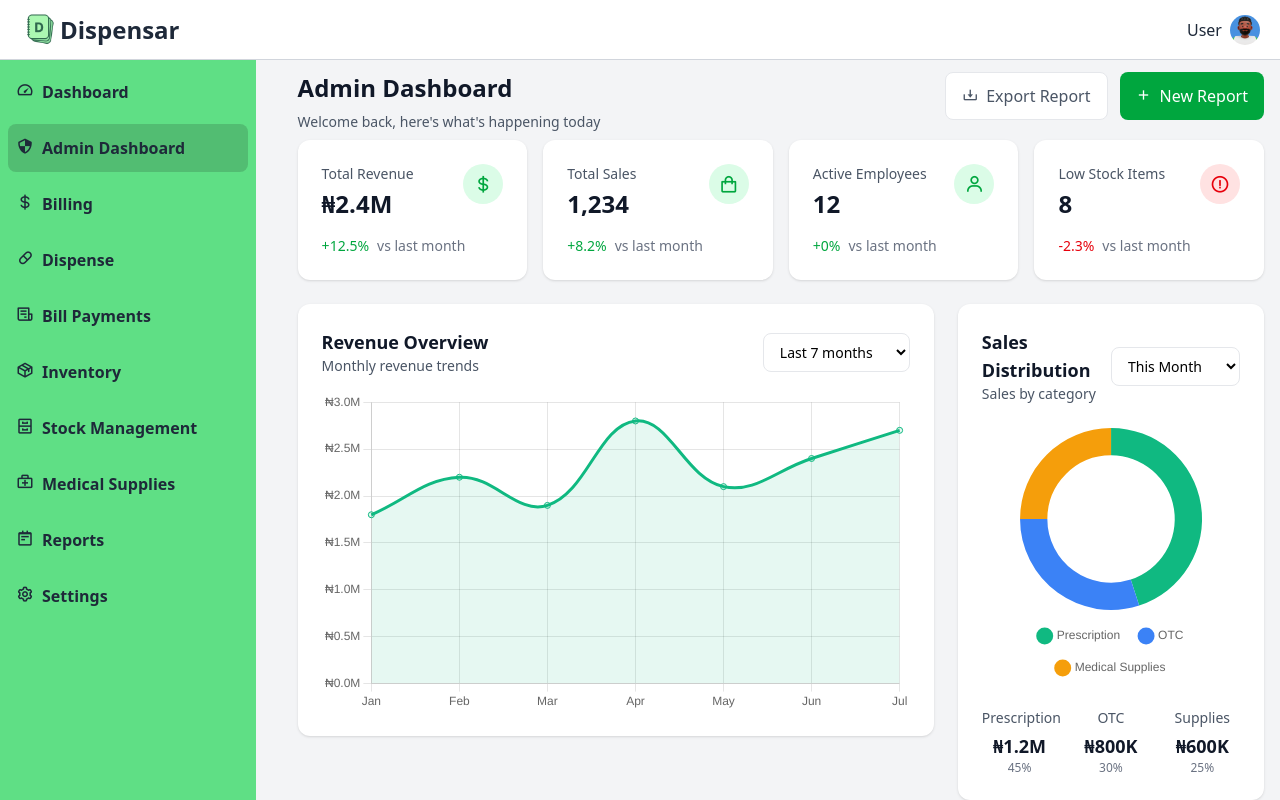
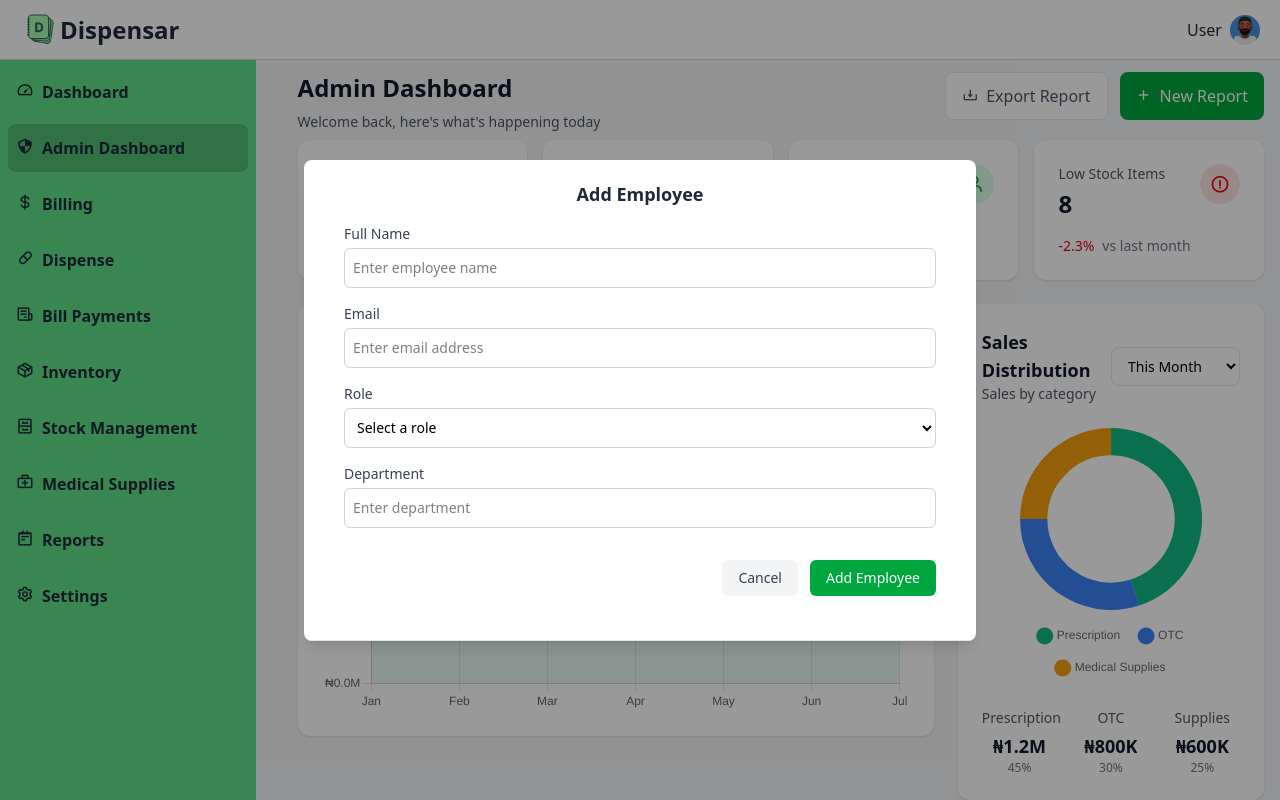
Before and after one commit to zimcodes1/Dispensar, a React (Vite) app in the folder client/: page /admin in a window 1280 px wide. Shown: the top 800 px of the page. Built offline with nearby package versions, Linux system fonts and the light colour scheme.

Commit message:
feat: add AddEmployeeModal component and integrate it into AdminDashboard

```diff
--- a/client/package.json
+++ b/client/package.json
@@ -24,6 +24,7 @@
     "@types/react": "^19.1.16",
     "@types/react-dom": "^19.1.9",
     "@vitejs/plugin-react": "^5.0.4",
+    "baseline-browser-mapping": "^2.9.18",
     "eslint": "^9.36.0",
     "eslint-plugin-react-hooks": "^5.2.0",
     "eslint-plugin-react-refresh": "^0.4.22",
--- /dev/null
+++ b/client/src/components/AdminDashboard/AddEmployeeModal.tsx
@@ -0,0 +1,75 @@
+
+
+function AddEmployeeModal({ onClose }: { onClose: () => void }) {
+    return (
+        <div
+            className="fixed inset-0 z-50 flex items-center justify-center bg-black/40 p-4"
+            onClick={(e) => {
+                if (e.target === e.currentTarget) onClose();
+            }}
+        >
+            <div className="bg-white w-full max-w-2xl rounded-lg shadow-lg overflow-hidden">
+                {/* header */}
+                <div className="flex flex-col items-center justify-start px-10 py-5 border-b border-gray-200">
+                    <h3 className="text-lg font-semibold text-gray-800">Add Employee</h3>
+                    <form className="w-full space-y-4 mt-4">
+                        <div>
+                            <label className="block text-sm font-medium text-gray-700">Full Name</label>
+                            <input
+                                type="text"
+                                placeholder="Enter employee name"
+                                className="mt-1 h-10 w-full p-2 border border-gray-300 rounded-md bg-white text-sm"
+                            />
+                        </div>
+
+                        <div>
+                            <label className="block text-sm font-medium text-gray-700">Email</label>
+                            <input
+                                type="email"
+                                placeholder="Enter email address"
+                                className="mt-1 h-10 w-full p-2 border border-gray-300 rounded-md bg-white text-sm"
+                            />
+                        </div>
+
+                        <div>
+                            <label className="block text-sm font-medium text-gray-700">Role</label>
+                            <select className="mt-1 h-10 w-full p-2 border border-gray-300 rounded-md bg-white text-sm">
+                                <option value="">Select a role</option>
+                                <option value="admin">Admin</option>
+                                <option value="manager">Manager</option>
+                                <option value="employee">Employee</option>
+                            </select>
+                        </div>
+
+                        <div>
+                            <label className="block text-sm font-medium text-gray-700">Department</label>
+                            <input
+                                type="text"
+                                placeholder="Enter department"
+                                className="mt-1 h-10 w-full p-2 border border-gray-300 rounded-md bg-white text-sm"
+                            />
+                        </div>
+
+                        <div className="flex justify-end space-x-3 pt-4 pb-6">
+                            <button
+                                type="button"
+                                onClick={onClose}
+                                className="px-4 py-2 text-sm font-medium text-gray-700 bg-gray-100 rounded-md hover:bg-gray-200"
+                            >
+                                Cancel
+                            </button>
+                            <button
+                                type="submit"
+                                className="px-4 py-2 text-sm font-medium text-white bg-green-600 rounded-md hover:bg-green-500"
+                            >
+                                Add Employee
+                            </button>
+                        </div>
+                    </form>
+                </div>
+            </div>
+        </div>
+    );
+}
+
+export default AddEmployeeModal;
--- a/client/src/pages/AdminDashboard.tsx
+++ b/client/src/pages/AdminDashboard.tsx
@@ -6,6 +6,7 @@ import InventoryStatus from "../components/AdminDashboard/InventoryStatus"
 import Topbar from "../components/dashboard/Topbar"
 import SideNav from "../components/SideNav"
 import { useEffect } from "react"
+import AddEmployeeModal from "../components/AdminDashboard/AddEmployeeModal"
 
 export default function AdminDashboard() {
     useEffect(()=>{document.title = 'Admin Dashboard | Dispensar'})
@@ -61,6 +62,8 @@ export default function AdminDashboard() {
                         <div className="col-span-3 max-sm:col-span-full overflow-x-scroll">
                         <div className="w-[600px]">
                             <EmployeeList />
+                            {/* Add Employee Modal - For demonstration purposes */}
+                            <AddEmployeeModal />
                         </div>
                         </div>
                         {/* Inventory Status - Spans 2 columns */}
```
Also changed, not shown: 1 other file (tests, documents, lock files or other folders).
